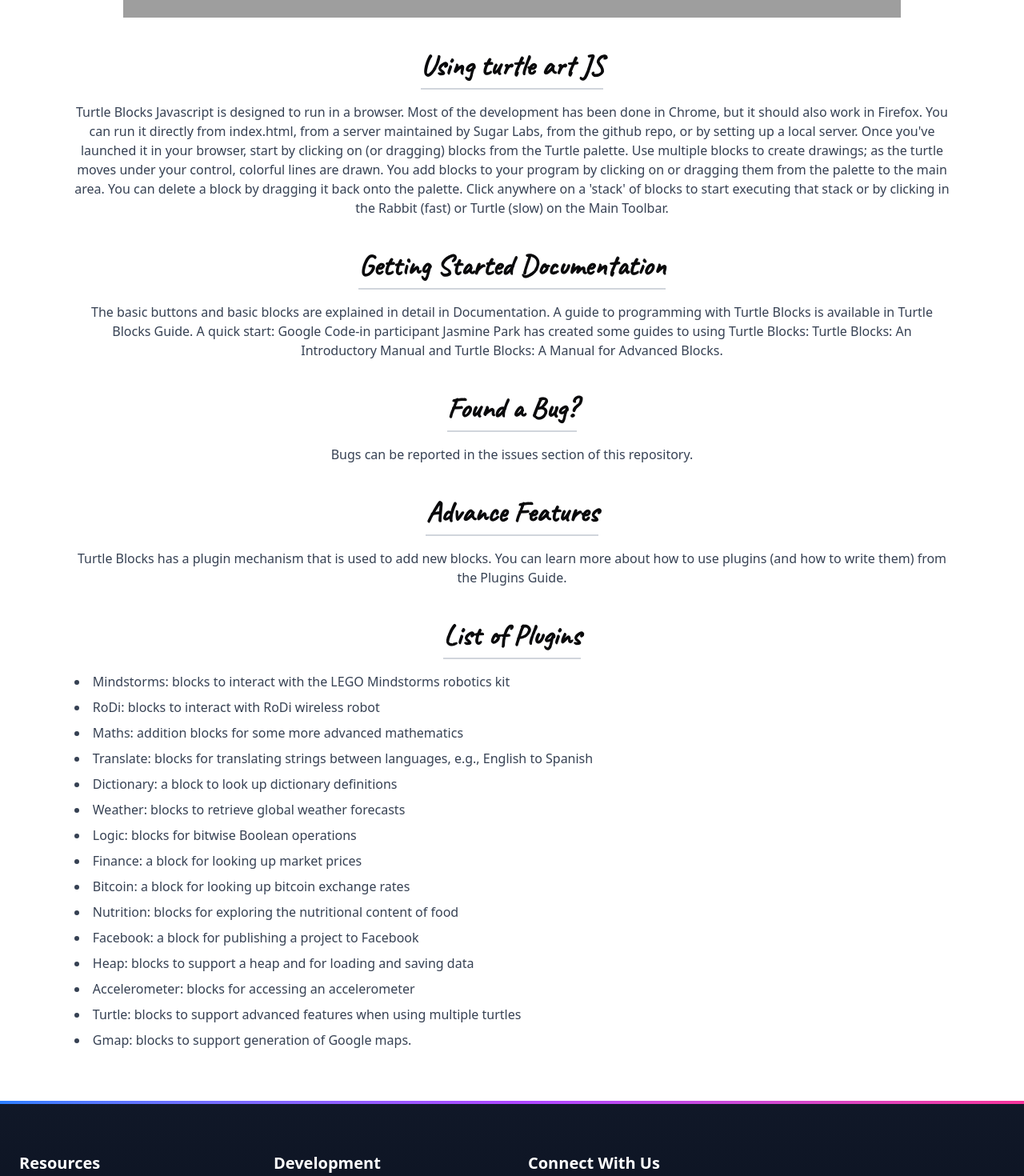
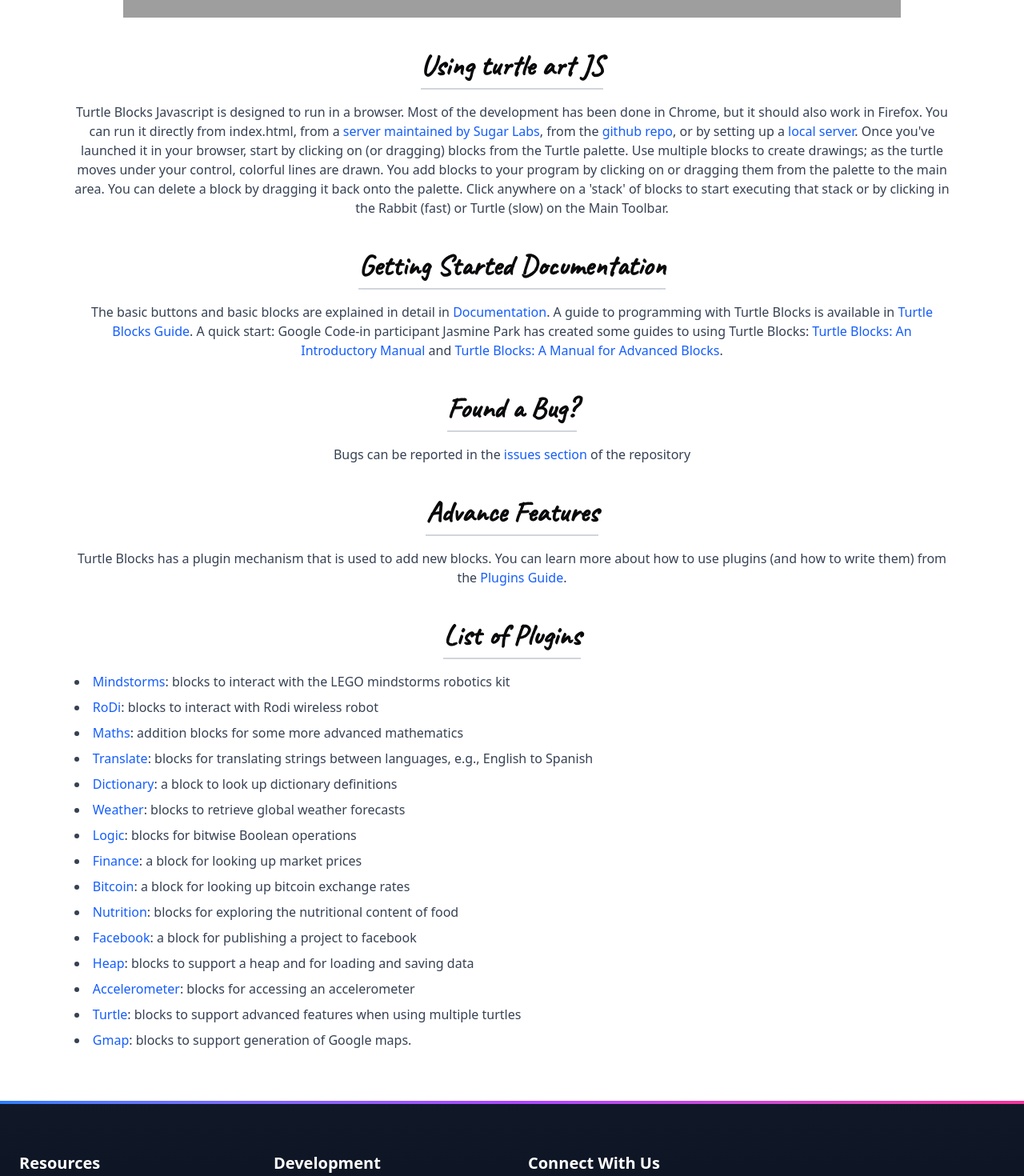
Before and after one commit to vmeetx/www-v2, a React (Vite) app: page /turtleblocks in a window 1280 px wide. Shown: the part 1220-2690 px from the top of the page at 80% size. Built offline with nearby package versions, Linux system fonts and the light colour scheme; grey boxes are pictures that could not be loaded.

Commit message:
adding hypelinks to TryNow pages (#74)
* added hypelinks to TryNow pages

* resolved conflicts in the PR

* formatted StepsToUse.tsx properly

```diff
--- a/package.json
+++ b/package.json
@@ -19,8 +19,10 @@
   },
   "dependencies": {
     "@tailwindcss/vite": "^4.0.4",
+    "@types/dompurify": "^3.0.5",
     "class-variance-authority": "^0.7.1",
     "clsx": "^2.1.1",
+    "dompurify": "^3.2.4",
     "framer-motion": "^12.5.0",
     "lucide-react": "^0.476.0",
     "react": "^19.0.0",
--- a/src/components/TryNow/Paragraph.tsx
+++ b/src/components/TryNow/Paragraph.tsx
@@ -1,14 +1,22 @@
 import React from 'react';
 import { motion } from 'framer-motion';
 import { paragraphAnimations } from '@/styles/Animations';
+import DOMPurify from 'dompurify';
+import { renderContentWithLinks } from '@/utils/renderlinks-utils';
 
 interface ParagraphProps {
   title: string;
   content: string;
   button?: string | null;
+  links?: { text: string; url: string }[] | null;
 }
 
-const Paragraph: React.FC<ParagraphProps> = ({ title, content, button }) => {
+const Paragraph: React.FC<ParagraphProps> = ({
+  title,
+  content,
+  button,
+  links,
+}) => {
   const contentPoints = content.includes('\n')
     ? content.split('\n')
     : [content];
@@ -39,7 +47,13 @@
               custom={index}
               variants={paragraphAnimations.listItem(index)}
             >
-              {point.trim()}
+              <span
+                dangerouslySetInnerHTML={{
+                  __html: DOMPurify.sanitize(
+                    renderContentWithLinks(point.trim(), links),
+                  ),
+                }}
+              />
             </motion.li>
           ))}
         </ul>
@@ -48,7 +62,13 @@
           className="text-gray-700 mt-4"
           variants={paragraphAnimations.text}
         >
-          {content}
+          <div
+            dangerouslySetInnerHTML={{
+              __html: DOMPurify.sanitize(
+                renderContentWithLinks(content, links),
+              ),
+            }}
+          />
         </motion.p>
       )}
 
--- a/src/constants/TryNowData/bootableSoasData.ts
+++ b/src/constants/TryNowData/bootableSoasData.ts
@@ -13,6 +13,7 @@
   title: string;
   description: string;
   image: string;
+  links?: { text: string; url: string }[];
 }
 
 export const steps: StepData[] = [
@@ -21,6 +22,12 @@
     title: 'Sugar On a Stick',
     description:
       'To boot Sugar Labs OS on your computer, you will need a bootable Sugar on Stick setup already. To see how to set it up, visit the wiki.',
+    links: [
+      {
+        text: 'wiki',
+        url: 'https://wiki.sugarlabs.org/go/Sugar_on_a_Stick/Installation',
+      },
+    ],
     image: 'assets/TryNowImages/step1.jpg',
   },
   {
@@ -64,6 +71,12 @@
     description:
       'After selecting the USB drive, your computer should boot into the Sugar OS interface. If you encounter any issues during the boot process, seek assistance in the Sugar Labs Matrix room. For detailed instructions and additional resources, visit the Sugar Labs Booting SoaS page.',
     image: 'assets/TryNowImages/step7.png',
+    links: [
+      {
+        text: 'Matrix room',
+        url: 'https://matrix.to/#/#sugar:matrix.org',
+      },
+    ],
   },
 ];
 
--- a/src/constants/TryNowData/musicBlocksData.ts
+++ b/src/constants/TryNowData/musicBlocksData.ts
@@ -30,12 +30,36 @@
     content:
       'Music Blocks is designed to run in the browser. It is derived from Turtle Blocks JS which can be found here. You can run the software locally from the index.html file, from the GitHub repository, or by setting up a local server. If you want to run Music Blocks offline, download this repo and point your browser to the index.html file found in the musicblocks directory on your local file system. See Using Music Blocks and Music Blocks Guide',
     button: 'Try Music Blocks Now',
+    links: [
+      {
+        text: 'here',
+        url: 'https://github.com/sugarlabs/turtleblocksjs',
+      },
+      {
+        text: 'Github',
+        url: 'https://github.com/sugarlabs/musicblocks/',
+      },
+      {
+        text: 'Using Music Blocks',
+        url: 'http://github.com/sugarlabs/musicblocks/tree/master/documentation',
+      },
+      {
+        text: 'Music Blocks Guide',
+        url: 'http://github.com/sugarlabs/musicblocks/tree/master/guide',
+      },
+    ],
   },
   {
     title: 'Credits',
     content:
       'Music Blocks is a fork of TurtleArtJS created by Walter Bender. (Turtle Blocks JS has many contributors).\n Devin Ulibarri has contributed functional and user-interface designs. Many of his contributions were inspired by the music education ideas, representations and practices (e.g. aspects of matrix, musical cups) developed and published by Dr. Lawrence Scripp with whom Devin studied at New England Conservatory and for whom he worked at Affron Scripp & Associates, LLC.\n Much of the initial coding of the fork from Turtle Blocks was done by Yash Khandelwal as part of Google Summer of Code (GSoC) 2015. Hemant Kasat contributed to additional widgets as part of GSoC 2016. Additional contributions are being made by Tayba Wasim, Dinuka Tharangi Jayaweera, Prachi Agrawal, Cristina Del Puerto, and Hrishi Patel as part of GSoC 2017. During GSoC 2018, Riya Lohia developed a Temperament Widget. Ritwik Abhishek added a keyboard widget and a pitch-tracking widget.\n Many students contributed to the project as part of Google Code-in (2015–16, 2016–17, and 2017–2018). Sam Parkinson built the Planet during GCI 2016–17. Euan Ong redesigned the Planet code as a series of GCI tasks in 2017–18.',
     button: null,
+    links: [
+      {
+        text: 'contributors',
+        url: 'https://github.com/sugarlabs/turtleblocksjs/graphs/contributors',
+      },
+    ],
   },
 ];
 
@@ -51,6 +75,12 @@
   {
     title: 'Found a Bug?',
     content: 'Report it in the issues section of THIS repository.',
+    links: [
+      {
+        text: 'issues',
+        url: 'https://github.com/sugarlabs/musicblocks/issues',
+      },
+    ],
     button: null,
   },
 ];
@@ -66,6 +96,7 @@
       {
         text: 'Trying out Music Blocks',
         link: 'https://musicblocks.sugarlabs.org/',
+        target: '_blank',
       },
     ],
   },
@@ -79,6 +110,7 @@
       {
         text: 'Go to Youtube channel',
         link: 'https://www.youtube.com/channel/UCdXacR2zOXff4XCKRLTSnRw',
+        target: '_blank',
       },
     ],
   },
@@ -92,6 +124,7 @@
       {
         text: 'Go to Youtube channel',
         link: 'https://www.youtube.com/channel/UCdXacR2zOXff4XCKRLTSnRw',
+        target: '_blank',
       },
     ],
   },
@@ -105,6 +138,7 @@
       {
         text: 'Download PDF file',
         link: 'https://gakken-steam.jp/music_blocks/common/pdf/challengeprint.zip',
+        target: '_blank',
       },
     ],
   },
--- a/src/constants/TryNowData/turtleBlocksData.ts
+++ b/src/constants/TryNowData/turtleBlocksData.ts
@@ -1,3 +1,15 @@
+export interface SectionLink {
+  text: string;
+  url: string;
+}
+
+export interface TurtleBlockSection {
+  title: string;
+  content: string;
+  button?: string | null;
+  links?: SectionLink[];
+}
+
 export const turtleBlocksData = {
   title: 'Turtle Blocks',
   subtitle: 'Playground for Coding',
@@ -13,34 +25,140 @@
   ],
 };
 
-export const turtleBlocksSections = [
+export const turtleBlocksSections: TurtleBlockSection[] = [
   {
     title: 'Using turtle art JS',
     content:
       "Turtle Blocks Javascript is designed to run in a browser. Most of the development has been done in Chrome, but it should also work in Firefox. You can run it directly from index.html, from a server maintained by Sugar Labs, from the github repo, or by setting up a local server. Once you've launched it in your browser, start by clicking on (or dragging) blocks from the Turtle palette. Use multiple blocks to create drawings; as the turtle moves under your control, colorful lines are drawn. You add blocks to your program by clicking on or dragging them from the palette to the main area. You can delete a block by dragging it back onto the palette. Click anywhere on a 'stack' of blocks to start executing that stack or by clicking in the Rabbit (fast) or Turtle (slow) on the Main Toolbar.",
     button: null,
+    links: [
+      {
+        text: 'server maintained by Sugar Labs',
+        url: 'http://turtle.sugarlabs.org/',
+      },
+      {
+        text: 'local server',
+        url: 'https://github.com/sugarlabs/turtleblocksjs/blob/master/server.md',
+      },
+      {
+        text: 'github repo',
+        url: 'http://rawgit.com/sugarlabs/turtleblocksjs/master/index.html',
+      },
+    ],
   },
   {
     title: 'Getting Started Documentation',
     content:
       'The basic buttons and basic blocks are explained in detail in Documentation. A guide to programming with Turtle Blocks is available in Turtle Blocks Guide. A quick start: Google Code-in participant Jasmine Park has created some guides to using Turtle Blocks: Turtle Blocks: An Introductory Manual and Turtle Blocks: A Manual for Advanced Blocks.',
+    links: [
+      {
+        text: 'Documentation',
+        url: 'https://github.com/sugarlabs/turtleblocksjs/blob/master/documentation/README.md',
+      },
+      {
+        text: 'Turtle Blocks Guide',
+        url: 'https://github.com/sugarlabs/turtleblocksjs/blob/master/guide/README.md',
+      },
+      {
+        text: 'Turtle Blocks: An Introductory Manual',
+        url: 'http://people.sugarlabs.org/walter/TurtleBlocksIntroductoryManual.pdf',
+      },
+      {
+        text: 'Turtle Blocks: A Manual for Advanced Blocks',
+        url: 'http://people.sugarlabs.org/walter/TurtleBlocksAdvancedBlocksManual.pdf',
+      },
+    ],
     button: null,
   },
   {
     title: 'Found a Bug?',
-    content: 'Bugs can be reported in the issues section of this repository.',
+    content: 'Bugs can be reported in the issues section of the repository',
+    links: [
+      {
+        text: 'issues section',
+        url: 'https://github.com/sugarlabs/turtleblocksjs/issues',
+      },
+    ],
     button: null,
   },
   {
     title: 'Advance Features',
     content:
       'Turtle Blocks has a plugin mechanism that is used to add new blocks. You can learn more about how to use plugins (and how to write them) from the Plugins Guide.',
+    links: [
+      {
+        text: 'Plugins Guide',
+        url: 'https://github.com/sugarlabs/turtleblocksjs/blob/master/plugins/README.md',
+      },
+    ],
     button: null,
   },
   {
     title: 'List of Plugins',
     content:
-      'Mindstorms: blocks to interact with the LEGO Mindstorms robotics kit\n RoDi: blocks to interact with RoDi wireless robot\n Maths: addition blocks for some more advanced mathematics\n Translate: blocks for translating strings between languages, e.g., English to Spanish\n Dictionary: a block to look up dictionary definitions\n Weather: blocks to retrieve global weather forecasts\n Logic: blocks for bitwise Boolean operations\n Finance: a block for looking up market prices\n Bitcoin: a block for looking up bitcoin exchange rates\n Nutrition: blocks for exploring the nutritional content of food\n Facebook: a block for publishing a project to Facebook\n Heap: blocks to support a heap and for loading and saving data\n Accelerometer: blocks for accessing an accelerometer\n Turtle: blocks to support advanced features when using multiple turtles\n Gmap: blocks to support generation of Google maps.',
+      'Mindstorms: blocks to interact with the LEGO mindstorms robotics kit\n RoDi: blocks to interact with Rodi wireless robot\n Maths: addition blocks for some more advanced mathematics\n Translate: blocks for translating strings between languages, e.g., English to Spanish\n Dictionary: a block to look up dictionary definitions\n Weather: blocks to retrieve global weather forecasts\n Logic: blocks for bitwise Boolean operations\n Finance: a block for looking up market prices\n Bitcoin: a block for looking up bitcoin exchange rates\n Nutrition: blocks for exploring the nutritional content of food\n Facebook: a block for publishing a project to facebook\n Heap: blocks to support a heap and for loading and saving data\n Accelerometer: blocks for accessing an accelerometer\n Turtle: blocks to support advanced features when using multiple turtles\n Gmap: blocks to support generation of Google maps.',
+    links: [
+      {
+        text: 'Mindstorms',
+        url: 'https://github.com/SAMdroid-apps/turtlestorm',
+      },
+      {
+        text: 'RoDi',
+        url: 'https://github.com/sugarlabs/turtleblocksjs/blob/master/plugins/rodi.json',
+      },
+      {
+        text: 'Maths',
+        url: 'https://github.com/sugarlabs/turtleblocksjs/blob/master/plugins/maths.json',
+      },
+      {
+        text: 'Translate',
+        url: 'https://github.com/sugarlabs/turtleblocksjs/blob/master/plugins/translate.json',
+      },
+      {
+        text: 'Dictionary',
+        url: 'https://github.com/sugarlabs/turtleblocksjs/blob/master/plugins/dictionary.json',
+      },
+      {
+        text: 'Weather',
+        url: 'https://github.com/sugarlabs/turtleblocksjs/blob/master/plugins/weather.json',
+      },
+      {
+        text: 'Logic',
+        url: 'https://github.com/sugarlabs/turtleblocksjs/blob/master/plugins/logic.json',
+      },
+      {
+        text: 'Finance',
+        url: 'https://github.com/sugarlabs/turtleblocksjs/blob/master/plugins/finance.json',
+      },
+      {
+        text: 'Bitcoin',
+        url: 'https://github.com/sugarlabs/turtleblocksjs/blob/master/plugins/bitcoin.json',
+      },
+      {
+        text: 'Nutrition',
+        url: 'https://github.com/sugarlabs/turtleblocksjs/blob/master/plugins/nutrition.json',
+      },
+      {
+        text: 'Facebook',
+        url: 'https://github.com/sugarlabs/turtleblocksjs/blob/master/plugins/facebook.json',
+      },
+      {
+        text: 'Heap',
+        url: 'https://github.com/sugarlabs/turtleblocksjs/blob/master/plugins/heap.json',
+      },
+      {
+        text: 'Accelerometer',
+        url: 'https://github.com/sugarlabs/turtleblocksjs/blob/master/plugins/accelerometer.json',
+      },
+      {
+        text: 'Turtle',
+        url: 'https://github.com/sugarlabs/turtleblocksjs/blob/master/plugins/turtle.json',
+      },
+      {
+        text: 'Gmap',
+        url: 'https://github.com/sugarlabs/turtleblocksjs/blob/master/plugins/gmap.json',
+      },
+    ],
     button: null,
   },
 ];
--- a/src/pages/TryNow/MusicBlocks.tsx
+++ b/src/pages/TryNow/MusicBlocks.tsx
@@ -108,6 +108,7 @@
             title={section.title}
             content={section.content}
             button={section.button}
+            links={section.links}
           />
         ))}
 
@@ -162,6 +163,7 @@
             title={section.title}
             content={section.content}
             button={section.button}
+            links={section.links}
           />
         ))}
       </main>
--- a/src/pages/TryNow/Raspberry.tsx
+++ b/src/pages/TryNow/Raspberry.tsx
@@ -21,6 +21,7 @@
             title={section.title}
             content={section.content}
             button={section.button}
+            links={section.links}
           />
         ))}
       </main>
--- a/src/pages/TryNow/TurtleBlocks.tsx
+++ b/src/pages/TryNow/TurtleBlocks.tsx
@@ -66,6 +66,7 @@
             title={section.title}
             content={section.content}
             button={section.button}
+            links={section.links}
           />
         ))}
       </main>
--- /dev/null
+++ b/src/utils/renderlinks-utils.ts
@@ -0,0 +1,21 @@
+// Function to replace link text with clickable links
+export const renderContentWithLinks = (
+  text: string,
+  links: { text: string; url: string }[] | null | undefined,
+) => {
+  if (!links || links.length === 0) return text;
+
+  // Sort links by text length in descending order to handle nested links correctly
+  const sortedLinks = [...links].sort((a, b) => b.text.length - a.text.length);
+
+  // Replace each link text with a clickable link
+  let processedText = text;
+  sortedLinks.forEach((link) => {
+    processedText = processedText.replace(
+      new RegExp(link.text, 'g'),
+      `<a href="${link.url}" target="_blank" rel="noopener noreferrer" class="text-blue-600 hover:underline">${link.text}</a>`,
+    );
+  });
+
+  return processedText;
+};
```
Also changed, not shown: src/components/TryNow/StepsToUse.tsx (+11 -1 lines), src/constants/TryNowData/raspberryPiData.ts (+34 -0 lines), 1 other file (tests, documents, lock files or other folders).
